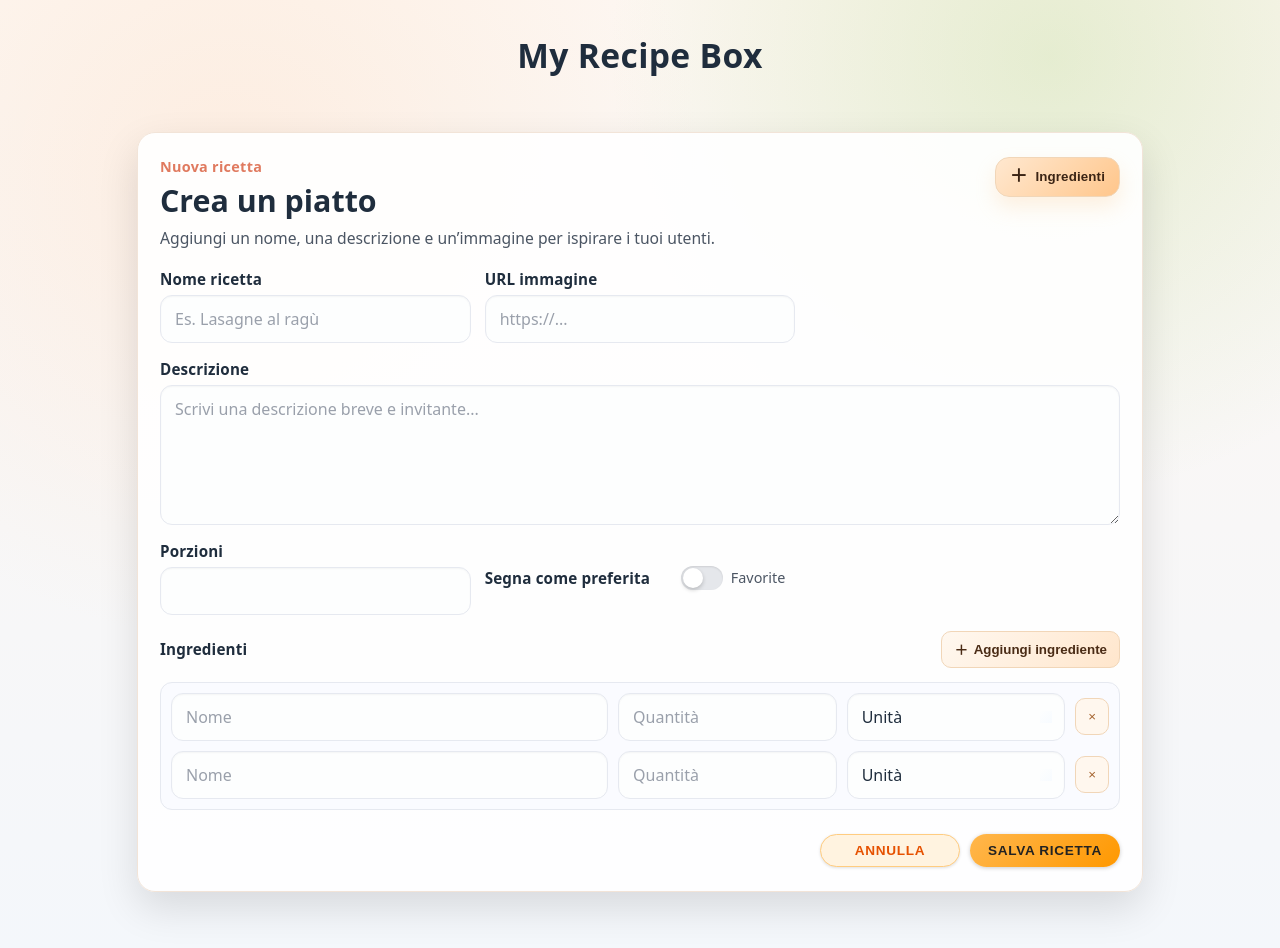
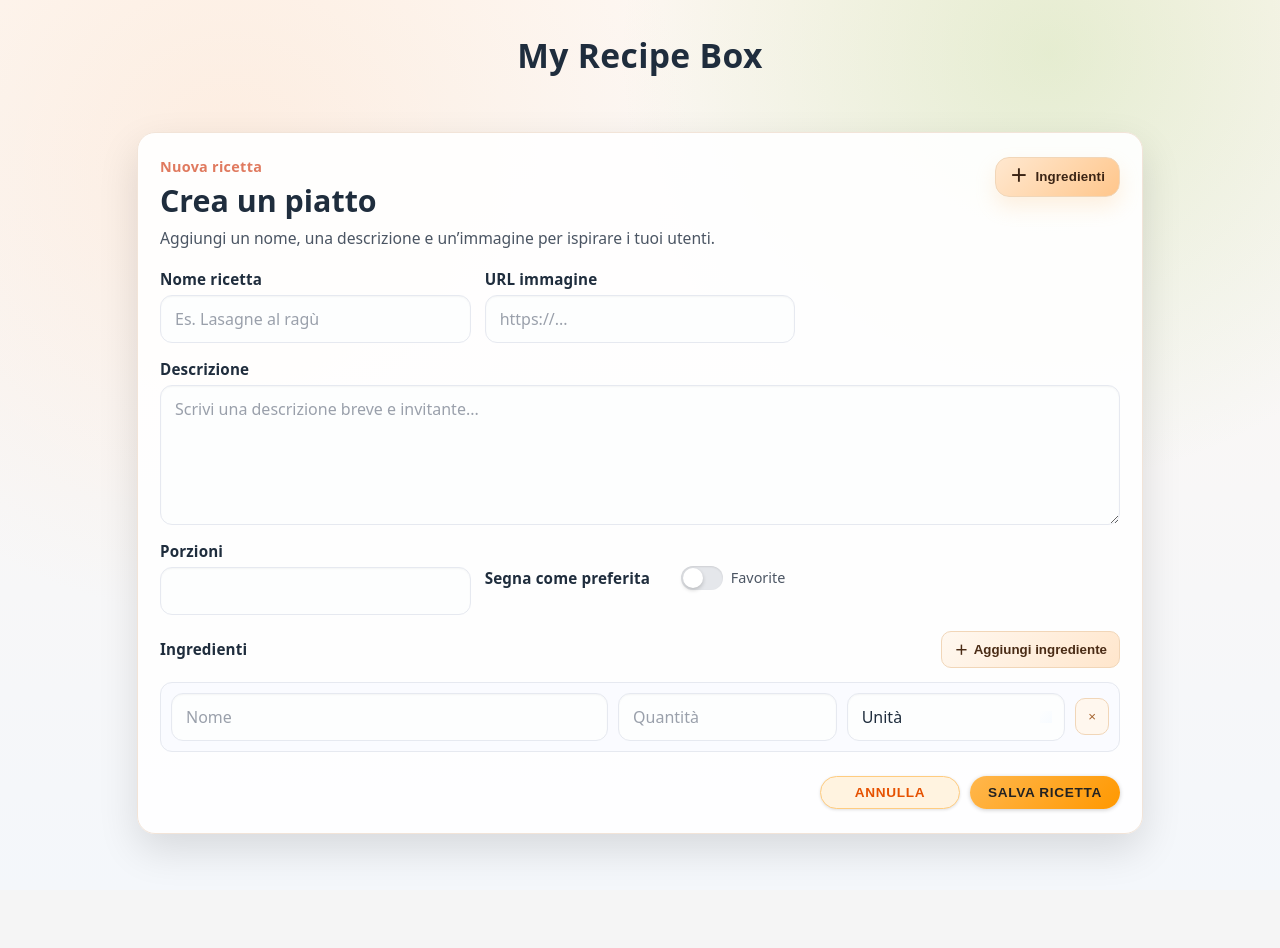
Before and after one commit to carlo-ddm/smart-recipe-box, an Angular app: page /add-recipe in a window 1280 px wide. After the commit the page ends 890 px from the top, so only its background shows below. Built offline with nearby package versions, Linux system fonts and the light colour scheme.

Commit message:
feat(add-recipe): bind ingredients FormArray and support add/remove rows

```diff
--- a/src/app/add-recipe/add-recipe.component.html
+++ b/src/app/add-recipe/add-recipe.component.html
@@ -107,16 +107,17 @@
         <div class="add-recipe__field add-recipe__field--full">
           <div class="add-recipe__ingredients-header">
             <span class="add-recipe__label">Ingredienti</span>
-            <button class="add-recipe__mini-cta" type="button">
+            <button class="add-recipe__mini-cta" type="button" (click)="addIngredient()">
               <span aria-hidden="true">＋</span>
               <span>Aggiungi ingrediente</span>
             </button>
           </div>
 
           <div class="add-recipe__ingredients">
+            @for (fc of form.controls['ingredients'].controls; track $index) {
             <div class="add-recipe__ingredient-row">
               <input class="add-recipe__input" type="text" placeholder="Nome" />
-              <input class="add-recipe__input" type="number" placeholder="Quantità" />
+              <input class="add-recipe__input" type="number" placeholder="Quantità"  />
               <select class="add-recipe__select">
                 <option value="">Unità</option>
                 <option value="g">g</option>
@@ -126,26 +127,11 @@
                 <option value="pinch">pinch</option>
                 <option value="clove">clove</option>
               </select>
-              <button class="add-recipe__ghost" type="button" aria-label="Rimuovi ingrediente">
+              <button class="add-recipe__ghost" type="button" aria-label="Rimuovi ingrediente" (click)="removeIngredient($index)">
                 ×
               </button>
             </div>
-            <div class="add-recipe__ingredient-row">
-              <input class="add-recipe__input" type="text" placeholder="Nome" />
-              <input class="add-recipe__input" type="number" placeholder="Quantità" />
-              <select class="add-recipe__select">
-                <option value="">Unità</option>
-                <option value="g">g</option>
-                <option value="ml">ml</option>
-                <option value="tbsp">tbsp</option>
-                <option value="each">each</option>
-                <option value="pinch">pinch</option>
-                <option value="clove">clove</option>
-              </select>
-              <button class="add-recipe__ghost" type="button" aria-label="Rimuovi ingrediente">
-                ×
-              </button>
-            </div>
+            }
           </div>
         </div>
       </div>
--- a/src/app/add-recipe/add-recipe.component.ts
+++ b/src/app/add-recipe/add-recipe.component.ts
@@ -1,5 +1,5 @@
 import { Component, inject, OnInit, signal } from '@angular/core';
-import { FormControl, FormGroup, ReactiveFormsModule, Validators } from '@angular/forms';
+import { FormArray, FormControl, FormGroup, ReactiveFormsModule, Validators } from '@angular/forms';
 import { Router } from '@angular/router';
 import { ConfirmationDialogComponent } from './confirmation-dialog/confirmation-dialog.component';
 import { ConfirmationDialog } from '../models/diaolog.model';
@@ -20,6 +20,13 @@ export class AddRecipeComponent implements OnInit {
     recipeDescription: new FormControl('', { validators: [Validators.required] }),
     recipeServings: new FormControl('', { validators: [Validators.required] }),
     isFavourite: new FormControl(false, { nonNullable: true }),
+    ingredients: new FormArray([
+      new FormGroup({
+        name: new FormControl('', { validators: [Validators.required] }),
+        quantity: new FormControl(0, { validators: [Validators.required] }),
+        unit: new FormControl('', { validators: [Validators.required] }),
+      }),
+    ]),
   });
 
   protected readonly confirmationDialog = signal<ConfirmationDialog | null>(null);
@@ -74,6 +81,24 @@ export class AddRecipeComponent implements OnInit {
     config?.action(confirmed);
   }
 
+  addIngredient() {
+    const ingredients = this.form.controls.ingredients.controls; // array of FormGroups
+    const newIngredient = new FormGroup({
+      name: new FormControl('', { validators: [Validators.required] }),
+      quantity: new FormControl(0, { validators: [Validators.required] }),
+      unit: new FormControl('', { validators: [Validators.required] }),
+    });
+
+    ingredients.push(newIngredient);
+  }
+
+  removeIngredient(index: number) {
+    let ingredients = this.form.controls.ingredients.controls; // array of FormGroups
+    this.form.controls.ingredients.controls = ingredients.filter(
+      (i) => ingredients.indexOf(i) != index
+    );
+  }
+
   onSubmit() {
     if (!this.isValidForm) {
       this.form.markAllAsTouched();
```
Lines whose indentation alone changed are shown as unchanged.
